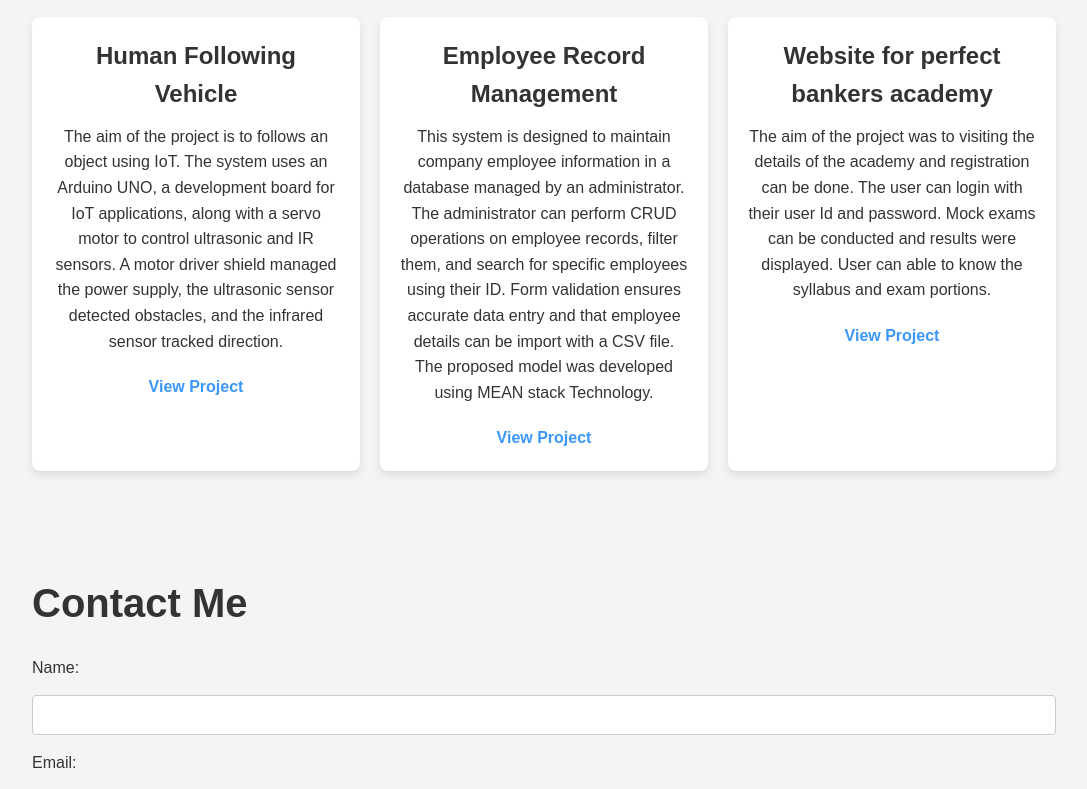
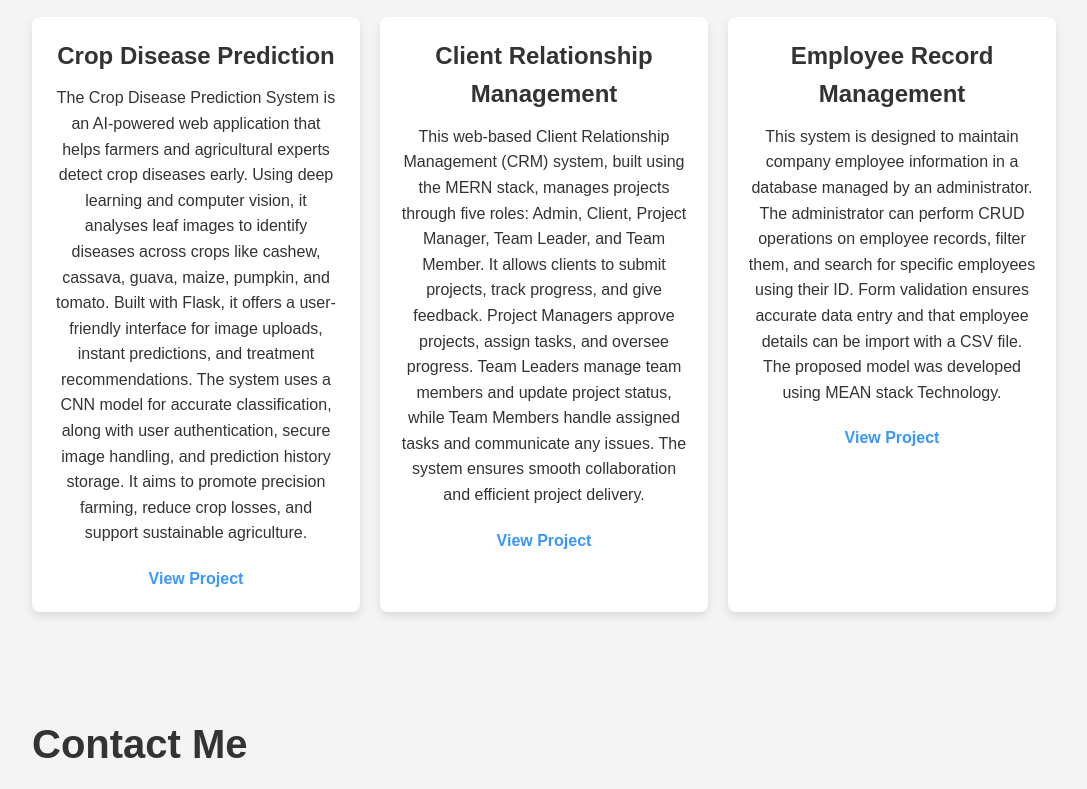
Before and after one commit to RajeshKumarStr/Rajesh_kumar_Day1_Task, a plain HTML site: page index.html in a window 1280 px wide. Shown: the part 641-1430 px from the top of the page, without its empty margins (96-1183 px from the left). Drawn offline with Linux system fonts and the light colour scheme.

Commit message:
Day 1 Task Committed

```diff
--- a/index.html
+++ b/index.html
@@ -42,11 +42,24 @@
       <h2>My Projects</h2>
       <div class="projects-grid">
         <div class="project-card">
-          <h3>Human Following Vehicle</h3>
-          <p>The aim of the project is to follows an object using IoT. The system uses an Arduino UNO, a development
-            board for IoT applications, along with a servo motor to control ultrasonic and IR sensors. A motor driver
-            shield managed the power supply, the ultrasonic sensor detected obstacles, and the infrared sensor tracked
-            direction.</p>
+          <h3>Crop Disease Prediction</h3>
+          <p>The Crop Disease Prediction System is an AI-powered web application that helps farmers and agricultural
+            experts detect crop diseases early. Using deep learning and computer vision, it analyses leaf images to
+            identify diseases across crops like cashew, cassava, guava, maize, pumpkin, and tomato. Built with Flask, it
+            offers a user-friendly interface for image uploads, instant predictions, and treatment recommendations. The
+            system uses a CNN model for accurate classification, along with user authentication, secure image handling,
+            and prediction history storage. It aims to promote precision farming, reduce crop losses, and support
+            sustainable agriculture.</p>
+          <a href="#">View Project</a>
+        </div>
+        <div class="project-card">
+          <h3>Client Relationship Management</h3>
+          <p>This web-based Client Relationship Management (CRM) system, built using the MERN stack, manages projects
+            through five roles: Admin, Client, Project Manager, Team Leader, and Team Member. It allows clients to
+            submit projects, track progress, and give feedback. Project Managers approve projects, assign tasks, and
+            oversee progress. Team Leaders manage team members and update project status, while Team Members handle
+            assigned tasks and communicate any issues. The system ensures smooth collaboration and efficient project
+            delivery.</p>
           <a href="#">View Project</a>
         </div>
         <div class="project-card">
@@ -55,13 +68,6 @@
             The administrator can perform CRUD operations on employee records, filter them, and search for specific
             employees using their ID. Form validation ensures accurate data entry and that employee details can be
             import with a CSV file. The proposed model was developed using MEAN stack Technology.</p>
-          <a href="#">View Project</a>
-        </div>
-        <div class="project-card">
-          <h3>Website for perfect bankers academy</h3>
-          <p>The aim of the project was to visiting the details of the academy and registration can be done. The user
-            can login with their user Id and password. Mock exams can be conducted and results were displayed. User can
-            able to know the syllabus and exam portions.</p>
           <a href="#">View Project</a>
         </div>
       </div>
```
